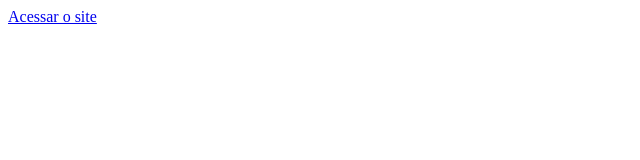
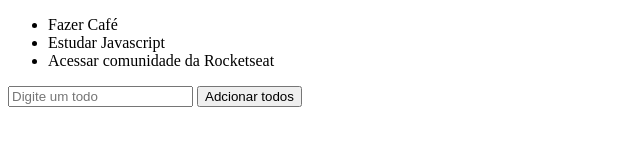
Before and after one commit to junior-rijo/curso_rocktseat, a plain HTML site: page index.html in a window 1280 px wide. Shown: the whole page, without its empty margins (0-640 px from the left). Drawn offline with Linux system fonts and the light colour scheme.

Commit message:
função de add um todo

```diff
--- a/index.html
+++ b/index.html
@@ -8,17 +8,10 @@
 </head>
 <body>
     <div id="app">
-
+        <ul></ul>
+        <input type="text" placeholder="Digite um todo">
+        <button>Adcionar todos</button>
     </div>
-<script>
-    var linkElement = document.createElement('a')
-    linkElement.setAttribute('href', 'https://jrsites.com.br/')
-
-    var textElement = document.createTextNode('Acessar o site')
-    linkElement.appendChild(textElement);
-
-    var containerElement = document.querySelector('#app')
-    containerElement.appendChild(linkElement);
-</script>
+<script src="style.js"></script>
 </body>
 </html>
--- a/style.js
+++ b/style.js
@@ -1,10 +1,45 @@
+var listElement = document.querySelector('#app ul')
+var inputElement = document.querySelector('#app input')
+var buttonElement = document.querySelector('#app button')
+
+var todos = [
+    'Fazer Café',
+    'Estudar Javascript',
+    'Acessar comunidade da Rocketseat'
+];
+
+function renderTodos() {
+    listElement.innerHTML = '';
+
+    for (todo of todos) {
+        var todoElement = document.createElement('li');
+        var todoText = document.createTextNode(todo);
+
+        todoElement.appendChild(todoText);
+        listElement.appendChild(todoElement);
+
+    }
+}
+
+renderTodos();
+
+function addTodo() {
+    var todoText = inputElement.value;
+
+    todos.push(todoText);
+    inputElement.value = '';
+    renderTodos();
+}
+
+buttonElement.onclick = addTodo;
+
 //var inputElement = document.querySelector('input[name=nome]');
-var btnElement = document.querySelector('button.botao');
+//var btnElement = document.querySelector('button.botao');
 
 //var inputElement = document.querySelector('body div#app input')//pode referenciar atributos também o query sempre retorna um elemento.
-btnElement.onclick = function (ae) {
-    alert('botao')
-}
+//btnElement.onclick = function (ae) {
+    //alert('botao')
+//}
 
 /*var inputElement = document.getElementById('nome')
 
```
